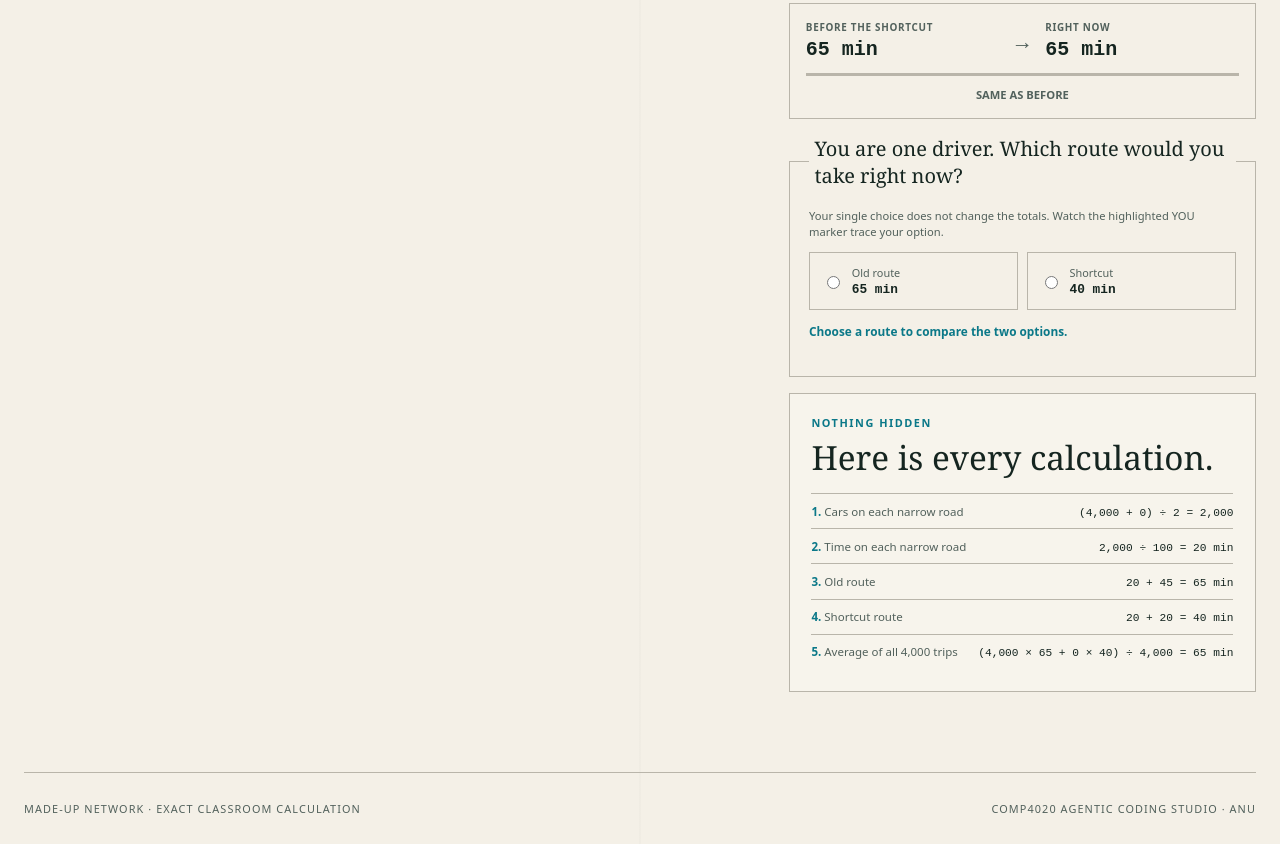
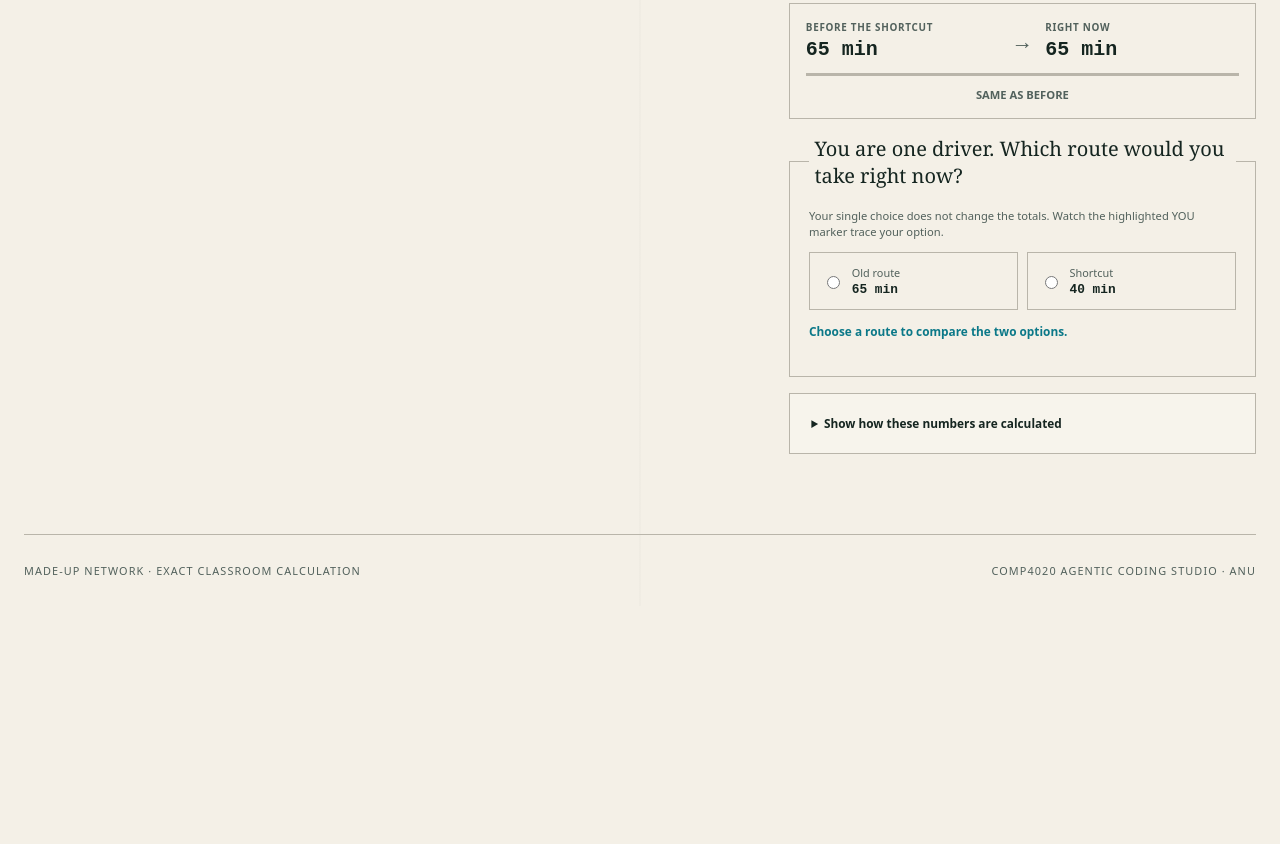
Before and after one commit to comp4020-agentic-coding-studio/comp4020-ass1-SharmaKunal14, a website built with Vite: page index.html in a window 1280 px wide. Shown: the part 1408-2252 px from the top of the page. After the commit the page ends 2014 px from the top, so only its background shows below. Built offline with nearby package versions, Linux system fonts and the light colour scheme.

Commit message:
Keep the arithmetic available without the overload

```diff
--- a/index.html
+++ b/index.html
@@ -194,9 +194,9 @@
             </output>
           </fieldset>
 
-          <section class="math" aria-labelledby="math-title">
-            <p class="eyebrow">Nothing hidden</p>
-            <h3 id="math-title">Here is every calculation.</h3>
+          <details class="math">
+            <summary>Show how these numbers are calculated</summary>
+            <p class="math__note">Nothing is hidden. These five lines update with the slider.</p>
             <ol>
               <li><span>Cars on each narrow road</span><code data-narrow-math>(4,000 + 0) ÷ 2 = 2,000</code></li>
               <li><span>Time on each narrow road</span><code data-narrow-time-math>2,000 ÷ 100 = 20 min</code></li>
@@ -204,7 +204,7 @@
               <li><span>Shortcut route</span><code data-shortcut-math>20 + 20 = 40 min</code></li>
               <li><span>Average of all 4,000 trips</span><code data-average-math>4,000 × 65 ÷ 4,000 = 65 min</code></li>
             </ol>
-          </section>
+          </details>
 
           <section class="reveal" data-reveal hidden aria-labelledby="reveal-title">
             <p class="eyebrow">You found the paradox</p>
--- a/styles.css
+++ b/styles.css
@@ -725,13 +725,26 @@ body[data-road-closed="true"] .personal-choice {
   background: rgb(255 255 255 / 22%);
 }
 
+.math summary {
+  color: var(--ink);
+  font-size: 0.74rem;
+  font-weight: 800;
+  cursor: pointer;
+}
+
+.math__note {
+  margin: 0.8rem 0 0;
+  color: var(--ink-soft);
+  font-size: 0.7rem;
+}
+
 h3 {
   font-size: clamp(1.75rem, 2.6vw, 2.4rem);
   line-height: 1;
 }
 
 .math ol {
-  margin: 1.2rem 0 0;
+  margin: 0.8rem 0 0;
   padding: 0;
   list-style: none;
   counter-reset: calculation;
```
Also changed, not shown: spec/browser.test.ts (+3 -0 lines), spec/page.test.ts (+5 -1 lines).
